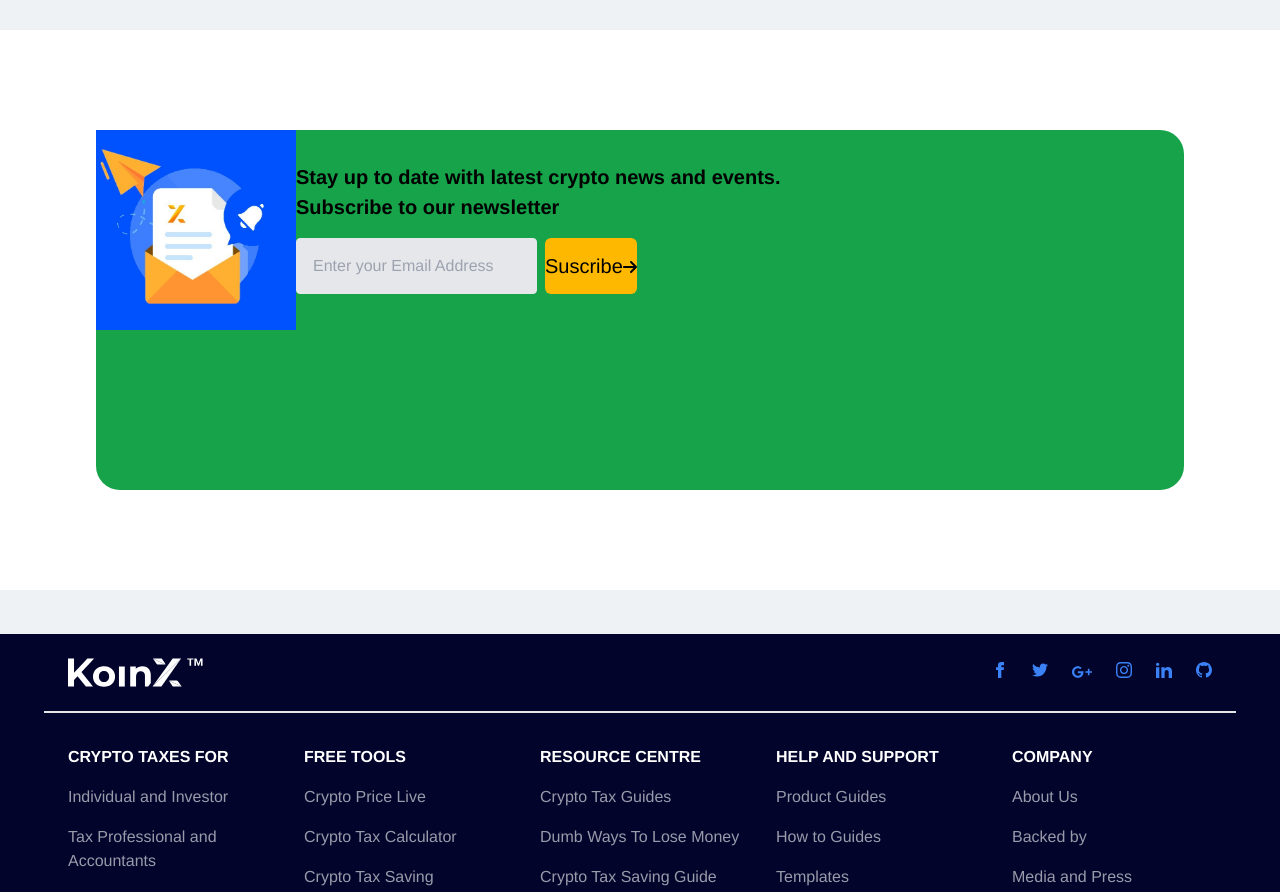
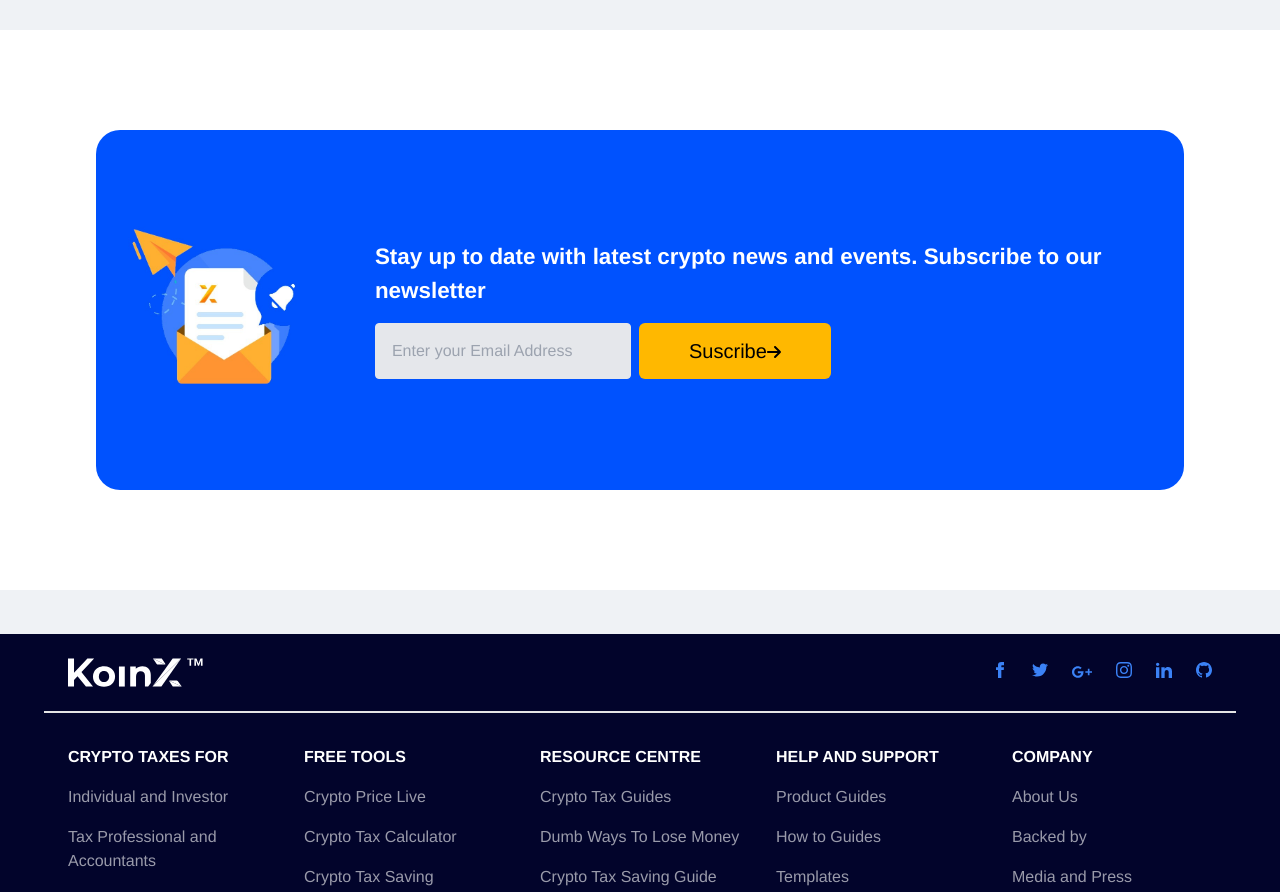
Before and after one commit to RitikOjha26/koinx-assesment, a React (Create React App) app: page / in a window 1280 px wide. Shown: the part 4420-5312 px from the top of the page. Built offline with nearby package versions, Linux system fonts and the light colour scheme.

Commit message:
feat: Styling improvements

```diff
--- a/src/component/Banners/BottomBanner2.js
+++ b/src/component/Banners/BottomBanner2.js
@@ -9,26 +9,26 @@ const BottomBanner2 = () => {
         <div class="w-screen h-[70vh] flex  justify-center items-center bg-white mt-24">
 
             {/* <!-- Parent div with 100vw width and margin bg-[#0052FE]--> */}
-            <div class="w-[85vw] h-[45vh]  rounded-3xl bg-green-600   z-10 flex flex-row ">
-                {/* <div className="flex  h-auto "> */}
+            <div class="w-[85vw] h-[45vh]  rounded-3xl bg-[#0052FE]   z-10 flex flex-row ">
+                <div className="flex m-auto p-[2rem] items-center justify-center gap-[3rem] w-auto h-auto ">
 
                     <img src={Banner1} alt="Banner2" className='h-[200px] w-[200px] relative   ' />
-                <div className="  w-[50%]  pt-8">
+                    <div className="  w-auto flex flex-col justify-between content-center    ">
 
-                    <h1 className=' text-[20px] font-bold pb-4 '>Stay up to date with latest crypto news and events. Subscribe to our newsletter</h1>
+                        <h1 className=' text-[1.4rem] flex  font-bold text-white pb-4 '>Stay up to date with latest crypto news and events. Subscribe to our newsletter</h1>
                         <div className="flex flex-row">
                             <input
                                 type="email"
-                            className="block h-[7vh] w-auto px-4  mr-2 rounded leading-tight bg-gray-200 text-gray-700 border focus:outline-none focus:bg-white focus:border-gray-500"
+                                className="block h-[7vh] w-[16rem] px-4  mr-2 rounded leading-tight bg-gray-200 text-gray-700 border focus:outline-none focus:bg-white focus:border-gray-500"
                                 placeholder="Enter your Email Address"
 
                             />
-                        <button className='bg-[#FFB800] text-black font-medium w-auto h-[7vh] rounded-md'>
+                            <button className='bg-[#FFB800] text-black font-medium  h-[7vh] w-[12rem] rounded-md'>
                                 <span className=' text-xl'>Suscribe</span>
                                 <FontAwesomeIcon icon={faArrowRight} className='ml-auto' />
                             </button>
                         </div>
-                {/* </div> */}
+                    </div>
                 </div>
 
             </div>
--- a/src/component/SideBanner.js
+++ b/src/component/SideBanner.js
@@ -6,14 +6,14 @@ import { FontAwesomeIcon } from '@fortawesome/react-fontawesome';
 
 const SideBanner = () => {
     return (
-        <div className='md:h-auto bg-[#0052FE] rounded-[25px] text-white '>
+        <div className='md:h-auto bg-[#0052FE] rounded-[25px] text-white  '>
 
             <div className='md:py-[55px] md:px-[16px] text-center items-center'>
                 <h1 className='text-[1.5rem] font-bold mb-5 '>Get Started with KoinX for FREE</h1>
 
                 <span className=' text-[0.9rem] text-center text-semibold'>With our range of features that you can equip for free,
                     KoinX allows you to be more educated and aware of your tax reports.</span>
-                    <img className=' lg:block m-auto py-5 item-centre' src={Banner1} alt="Banner" />
+                    <img className=' lg:block m-auto py-5 item-centre mx-auto' src={Banner1} alt="Banner" />
                     <button className='bg-white text-black font-medium w-[18vw] h-[7vh] rounded-md'>
                         Get Started for FREE
                         <FontAwesomeIcon icon={faArrowRight} className='ml-auto' />
```
Lines whose indentation alone changed are shown as unchanged.
